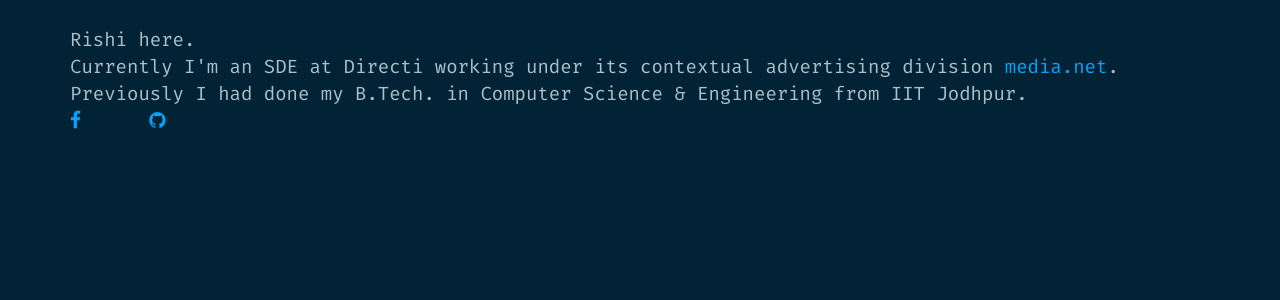
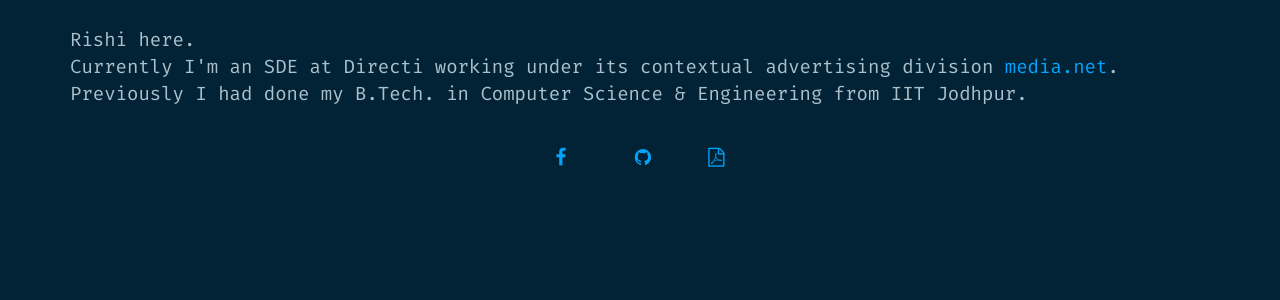
Before and after one commit to rishimi/rishimi.github.io, a Jekyll site: the page built from about.md, in a window 1280 px wide. Shown: the part 319-619 px from the top of the page. Built offline with Jekyll 4.4.1, drawn with Linux system fonts in a browser that asks for light colours; nearby versions of some CDN libraries; some web fonts are replaced.

Commit message:
added resume

```diff
--- a/about.md
+++ b/about.md
@@ -12,7 +12,8 @@
       <br /> Currently I'm an SDE at Directi working under its contextual advertising division <a href="http://www.media.net/">media.net</a>.
       <br /> Previously I had done my B.Tech. in Computer Science & Engineering from IIT Jodhpur.
       <br />
-      <a href="http://facebook.com/rishi25m"><i class="fa fa-facebook"></i></a> &nbsp; &nbsp; &nbsp;<a href="http://github.com/rishimi"><i class="fa fa-github"></i></a>
+      <br />
+      <center><a href="http://facebook.com/rishi25m"><i class="fa fa-facebook"></i></a> &nbsp; &nbsp; &nbsp;<a href="http://github.com/rishimi"><i class="fa fa-github"></i></a>&nbsp; &nbsp; &nbsp;<a href="/RishiMishra.PDF"><i class="fa fa-file-pdf-o" aria-hidden="true"></i></a></center>
     </p>
 
 </div>
```
Also changed, not shown: 1 other file.
